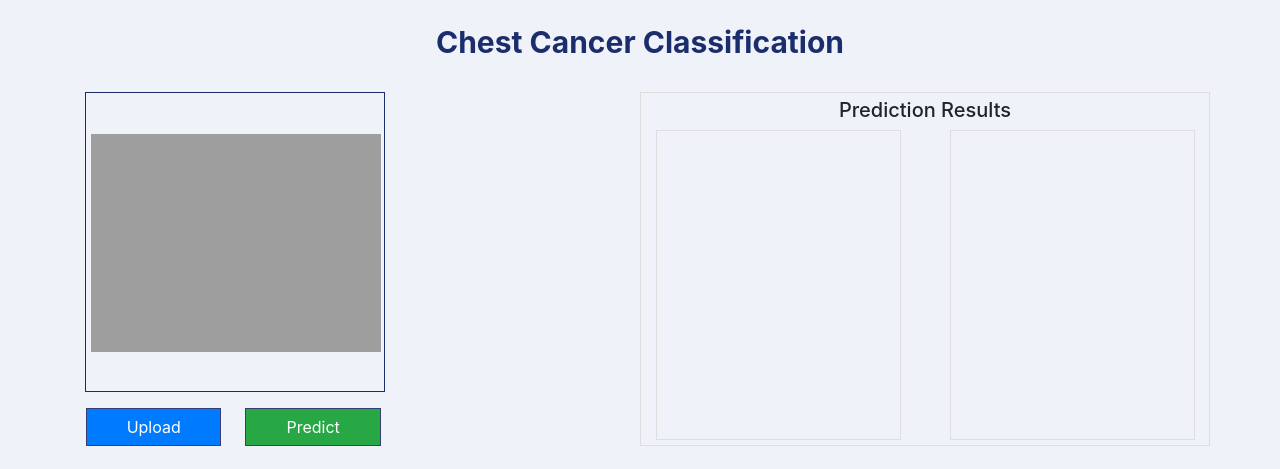
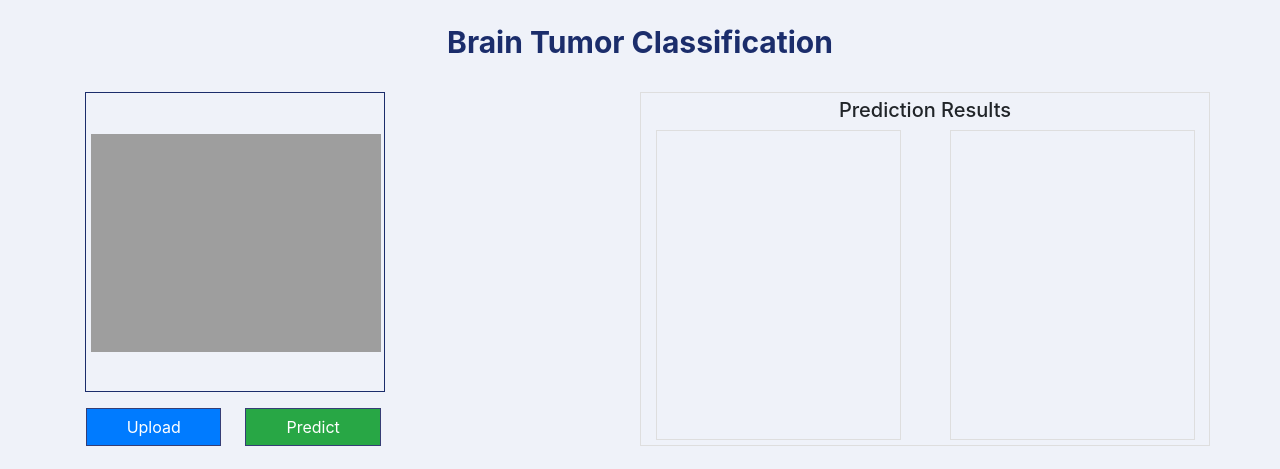
Before and after one commit to Vidya1711/End-to-end-brain-tumour-classification-MLOps-, a Flask app: page / in a window 1280 px wide. Shown: the top 469 px of the page. Run offline with Flask 3, Linux system fonts and the light colour scheme; some libraries are stand-ins or nearby versions.

Commit message:
readme updated

```diff
--- a/templates/index.html
+++ b/templates/index.html
@@ -94,7 +94,7 @@
 <body>
     <div class="main container">
 		<section class="iupload">
-			<h3 class="text-center py-4">Chest Cancer Classification</h3>
+			<h3 class="text-center py-4">Brain Tumor Classification</h3>
 			<div class="row">
 				<div class="img-part col-md-6">
 					<div class="image-part">
```
Also changed, not shown: asset/prediction.png, inputImage.jpg, 1 other file.
